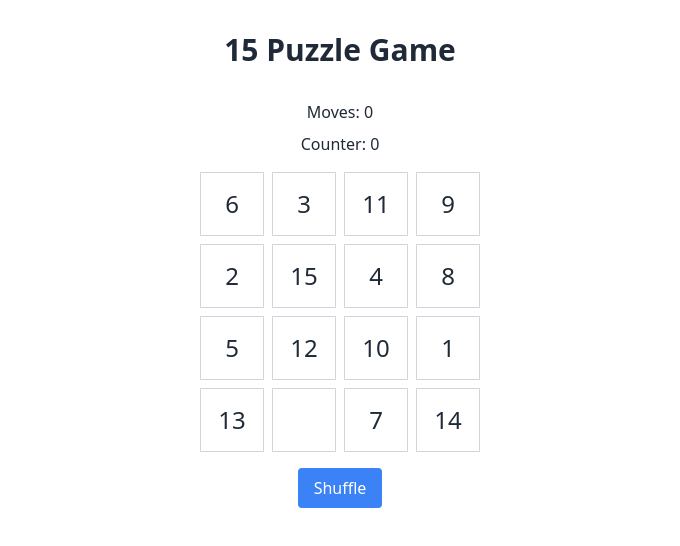
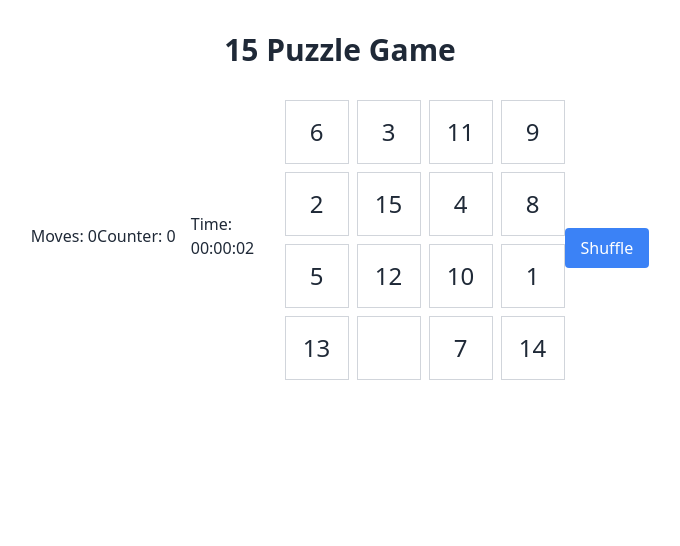
Before and after one commit to findmelily/PROJECT1-SEC-1-GETA, a Vue app: page / in a window 1280 px wide. Both pictures are taken after a click on the button "Start". Shown: the top 546 px of the page, without its empty margins (300-980 px from the left). Built offline with nearby package versions, Linux system fonts and the light colour scheme.

Commit message:
Update App.vue ()01

```diff
--- a/src/App.vue
+++ b/src/App.vue
@@ -1,3 +1,31 @@
+<!-- <script setup>
+ import { ref } from 'vue'
+
+</script>
+
+<template>
+  <div class="text-center">
+  <-- <div>
+    <input type="radio" name="level" id="easy" value="1" v-model="level"/>
+    <label for="easy" class="me-4">Easy</label>
+    <input type="radio" name="level" id="medium" value="2" v-model="level" checked/>
+    <label for="medium" class="me-4">Medium</label>
+    <input type="radio" name="level" id="hard" value="3" v-model="level" />
+    <label for="hard" class="me-4">Hard</label>
+  </div> -->
+
+<!-- <div>
+    <button class="btn bg-green-600 text-white mt-3"
+     @click="$emit('start-play',this.level)">START</button>
+  </div>
+  </div>
+
+
+</template>
+
+<style scoped></style> -->
+
+<!-- App.vue -->
 <template>
   <div class="flex flex-col items-center mt-8">
     <h1 class="text-3xl font-bold mb-4">15 Puzzle Game</h1>
@@ -10,9 +38,11 @@
       Start
     </button>
 
-    <div v-if="gameStarted" class="flex flex-col items-center mt-4">
-      <p class="mb-2">Moves: {{ moves }}</p>
-      <p class="mb-4">Counter: {{ counter }}</p>
+    <div v-if="gameStarted" class="flex items-center mt-4">
+      <div class="mb-2 flex-none">Moves: {{ moves }}</div>
+      <div class="mb-2 flex-1">Counter: {{ counter }}</div>
+      <!-- เพิ่ม Time -->
+      <div class="mb-2 flex-1">Time: {{ formatTime(time) }}</div>
 
       <div class="grid grid-cols-4 gap-2">
         <div
@@ -35,81 +65,119 @@
   </div>
 </template>
 
-<script setup>
-import { ref, onMounted } from "vue";
+<script>
+import { ref, onMounted } from "vue"
 
-const tiles = ref([]);
-const moves = ref(0);
-const counter = ref(0);
-const gameStarted = ref(false);
+export default {
+  setup() {
+    const tiles = ref([])
+    const moves = ref(0)
+    const counter = ref(0)
+    const gameStarted = ref(false)
+    // เพิ่ม time
+    const time = ref(0)
 
     const startGame = () => {
-  gameStarted.value = true;
-  shuffle();
-};
+      gameStarted.value = true
+      shuffle()
+      // เพิ่ม Timer function
+      Timer()
+    }
+
+    // เพิ่ม Timer function
+    const Timer = () => {
+      setInterval(() => {
+        time.value++
+      }, 1000)
+    }
+
+    // เพิ่ม formatTime function
+    const formatTime = (time) => {
+      const hours = `0${Math.floor(time / 3600)}`.slice(-2)
+      const minues = `0${Math.floor((time % 3600) / 60)}`.slice(-2)
+      const seconds = `0${time % 60}`.slice(-2)
+      return `${hours}:${minues}:${seconds}`
+    }
 
     const shuffle = () => {
-  tiles.value = shuffleArray([...Array(16).keys()]);
-  moves.value = 0;
-  counter.value = 0;
-};
+      tiles.value = shuffleArray([...Array(16).keys()])
+      moves.value = 0
+      counter.value = 0
+      // เพิ่ม time value
+      time.value = 0
+    }
 
     const shuffleArray = (array) => {
       let currentIndex = array.length,
-    randomIndex;
+        randomIndex
       while (currentIndex !== 0) {
-    randomIndex = Math.floor(Math.random() * currentIndex);
-    currentIndex--;
-
-    [array[currentIndex], array[randomIndex]] = [
+        randomIndex = Math.floor(Math.random() * currentIndex)
+        currentIndex--
+        ;[array[currentIndex], array[randomIndex]] = [
           array[randomIndex],
           array[currentIndex],
-    ];
+        ]
       }
-  return array;
-};
+      return array
+    }
 
     const moveTile = (index) => {
-  const emptyIndex = tiles.value.indexOf(0);
+      const emptyIndex = tiles.value.indexOf(0)
       if (isValidMove(index, emptyIndex)) {
-    moves.value++;
-    counter.value++;
-    [tiles.value[index], tiles.value[emptyIndex]] = [
+        moves.value++
+        counter.value++
+        ;[tiles.value[index], tiles.value[emptyIndex]] = [
           tiles.value[emptyIndex],
           tiles.value[index],
-    ];
+        ]
         if (isSolved()) {
-      alert("Congratulations! Puzzle solved.");
-      gameStarted.value = false;
+          alert("Congratulations! Puzzle solved.")
+          gameStarted.value = false
         }
       }
-};
+    }
 
     const isValidMove = (index, emptyIndex) => {
-  const row = Math.floor(index / 4);
-  const col = index % 4;
+      const row = Math.floor(index / 4)
+      const col = index % 4
 
-  const emptyRow = Math.floor(emptyIndex / 4);
-  const emptyCol = emptyIndex % 4;
+      const emptyRow = Math.floor(emptyIndex / 4)
+      const emptyCol = emptyIndex % 4
 
       return (
         (row === emptyRow && Math.abs(col - emptyCol) === 1) ||
         (col === emptyCol && Math.abs(row - emptyRow) === 1)
-  );
-};
+      )
+    }
 
     const isSolved = () => {
       for (let i = 0; i < tiles.value.length - 1; i++) {
         if (tiles.value[i] !== i + 1) {
-      return false;
+          return false
         }
       }
-  return true;
-};
+      return true
+    }
 
     onMounted(() => {
-  shuffle();
-});
+      shuffle()
+    })
+
+    // เพิ่ม return time Timer formatTime
+    return {
+      tiles,
+      moves,
+      counter,
+      gameStarted,
+      time,
+      startGame,
+      shuffle,
+      moveTile,
+      Timer,
+      formatTime,
+    }
+  },
+}
 </script>
 
 <style scoped></style>
```
Lines whose indentation alone changed are shown as unchanged.
